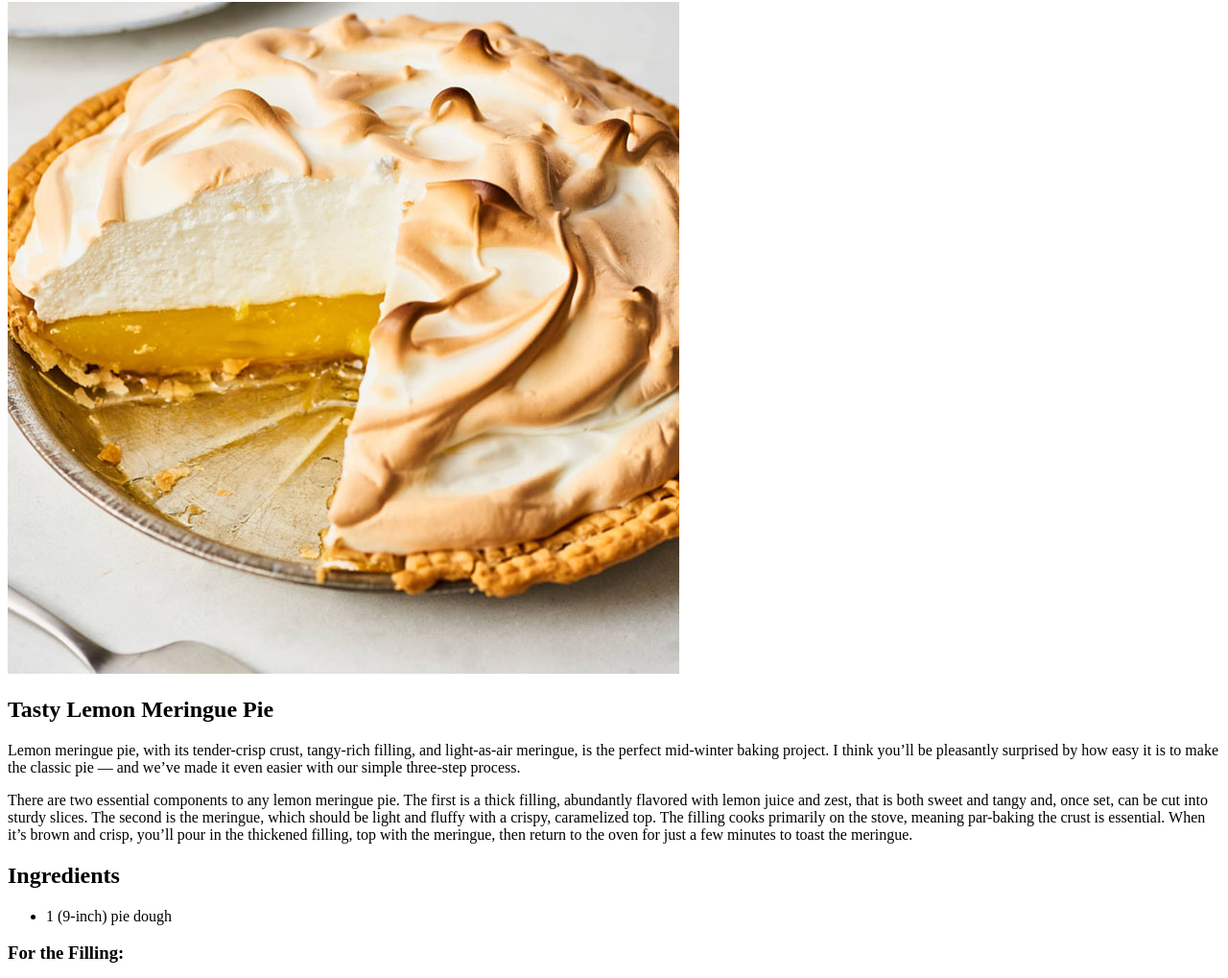
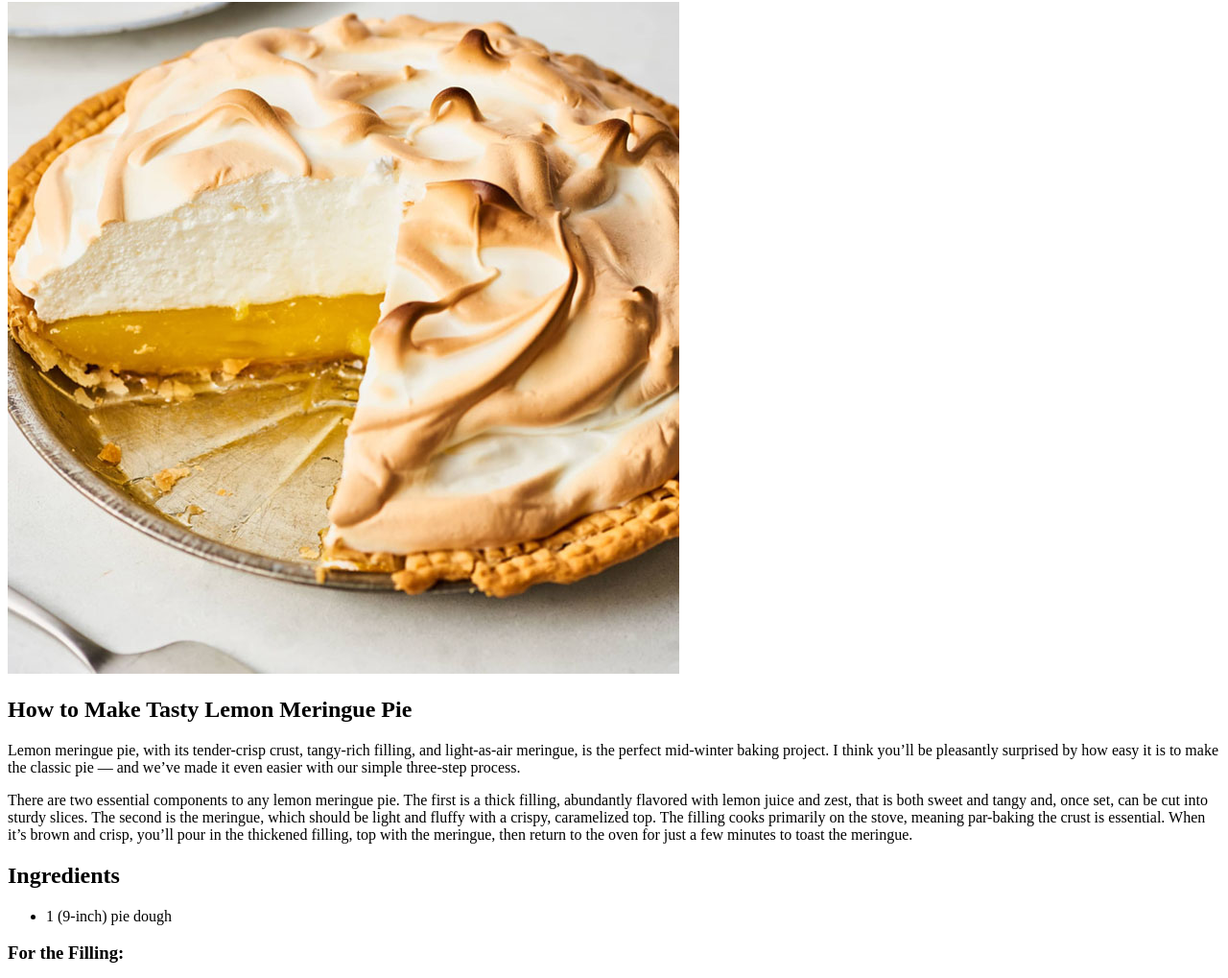
Before and after one commit to aeruos/odin-recipes, a plain HTML site: page recipes/lemonmeringuepie.html in a window 1280 px wide. Shown: the part 78-1097 px from the top of the page at 96% size. Drawn offline with Linux system fonts and the light colour scheme.

Commit message:
Edit lemon meringue heading to How to make

```diff
--- a/recipes/lemonmeringuepie.html
+++ b/recipes/lemonmeringuepie.html
@@ -9,7 +9,7 @@
         <h1>Lemon Meringue Pie</h1>
         <img src="../images/lemonmeringuepie.jpg" alt="Picture of a pie with a slight toasted cream with a quarter of the lemon pie cut. Inside is a yellow custard that makes up half the pie.">
 
-        <p><h2>Tasty Lemon Meringue Pie</h2></p>
+        <p><h2>How to Make Tasty Lemon Meringue Pie</h2></p>
 
         <p>Lemon meringue pie, with its tender-crisp crust, tangy-rich filling, and light-as-air meringue, is the perfect mid-winter baking project. I think you’ll be pleasantly surprised by how easy it is to make the classic pie — and we’ve made it even easier with our simple three-step process.</p>
 
```
